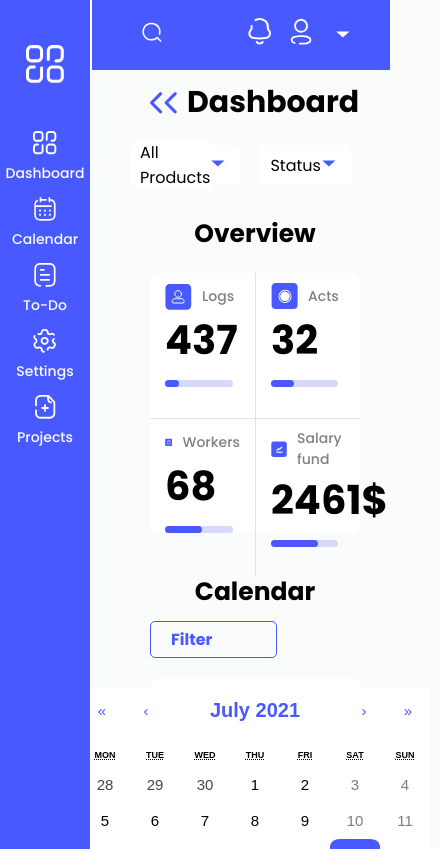
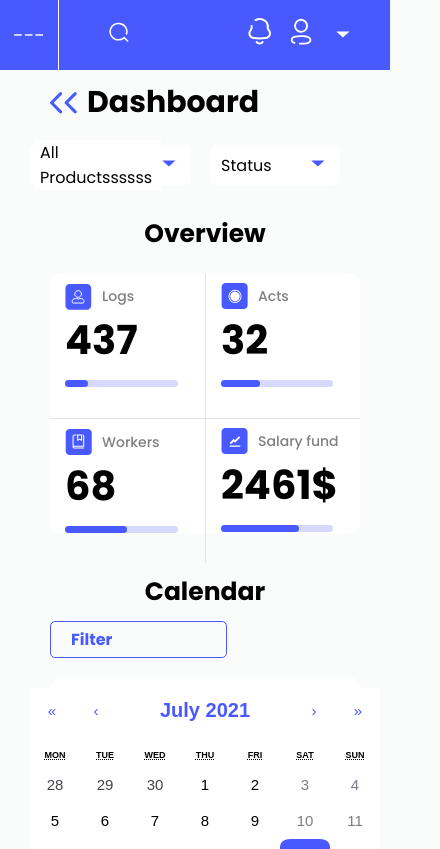
Before and after one commit to TheMuCiT/cryptocurrencyDashboard, a React (Create React App) app in the folder frontend/: page /contact in a window 390 px wide. Shown: the top 849 px of the page, 440 px wide, since content can reach past the window. Built offline with nearby package versions, Linux system fonts and the light colour scheme.

Commit message:
Mobile update

```diff
--- a/frontend/src/App.css
+++ b/frontend/src/App.css
@@ -3,6 +3,7 @@ body {
      padding: 0;
      background-color: var(--color-background);
      font-family: 'Poppins', sans-serif;
+     overflow-x: hidden;
 }
 
 :root {
@@ -14,3 +15,9 @@ body {
      margin-left: 100px;
      padding: 10px 10px;
 }
+
+@media screen and (max-width: 960px) {
+     .main {
+          margin-left: 0;
+     }
+}
--- a/frontend/src/components/dropdown/dropdownNotification.css
+++ b/frontend/src/components/dropdown/dropdownNotification.css
@@ -93,3 +93,12 @@
      padding-top: 10px;
      font-size: 12px;
 }
+
+@media screen and (max-width: 1590px) {
+     .dropNoti {
+          position: absolute;
+          left: 0;
+          width: 200%;
+          z-index: 10;
+     }
+}
--- a/frontend/src/components/sideBar/sidebar.css
+++ b/frontend/src/components/sideBar/sidebar.css
@@ -54,3 +54,9 @@
 .active .sidebarLinkIconActive {
      display: block;
 }
+
+@media screen and (max-width: 960px) {
+     .SideBar {
+          display: none;
+     }
+}
--- a/frontend/src/components/topBar/TopBar.js
+++ b/frontend/src/components/topBar/TopBar.js
@@ -28,6 +28,7 @@ const TopBar = () => {
 
      return (
           <div className='topbar'>
+               <div className='topbarMobileMenu'>---</div>
                <div className='topbarLeft'>
                     <div className='topbarSearchContainer'>
                          <div className='topbarSearchIcon'>
--- a/frontend/src/components/topBar/topbar.css
+++ b/frontend/src/components/topBar/topbar.css
@@ -52,16 +52,31 @@
      padding-left: 5px;
 }
 
+.topbarMobileMenu {
+     display: none;
+}
+
 @media screen and (max-width: 960px) {
      .topbar {
           background-color: var(--color-main);
-          border-left: 2px solid white;
+
+          margin-left: 0;
      }
 
      .topbarInput {
           display: none;
      }
+
      .topActive.mobile {
           display: none;
      }
+
+     .topbarMobileMenu {
+          display: flex;
+          width: 90px;
+          border-right: 1px solid white;
+          align-items: center;
+          justify-content: center;
+          color: white;
+     }
 }
--- a/frontend/src/pages/dashboard/Dashboard.js
+++ b/frontend/src/pages/dashboard/Dashboard.js
@@ -51,7 +51,7 @@ const Dashboard = () => {
                                    onMouseLeave={onMouseLeave}
                               >
                                    {dropdown && <DropdownNotification />}
-                                   <div className='buttonDropdown'>All Products</div>
+                                   <div className='buttonDropdown'>All Productssssss</div>
                                    <div className='dashboardDropdownArrow'>
                                         <DropDownArrowIcon size={15} />
                                    </div>
--- a/frontend/src/pages/dashboard/dashboard.css
+++ b/frontend/src/pages/dashboard/dashboard.css
@@ -1,3 +1,7 @@
+.dashboardLevel {
+     width: 100%;
+}
+
 .dashboard {
      display: flex;
 }
@@ -160,6 +164,10 @@
 
 .dashboardCalendarEventTitle {
      margin-bottom: 5px;
+}
+
+.dashboardCalendarEventWrapper {
+     width: 80%;
 }
 
 /*Dashborad Third*/
```
